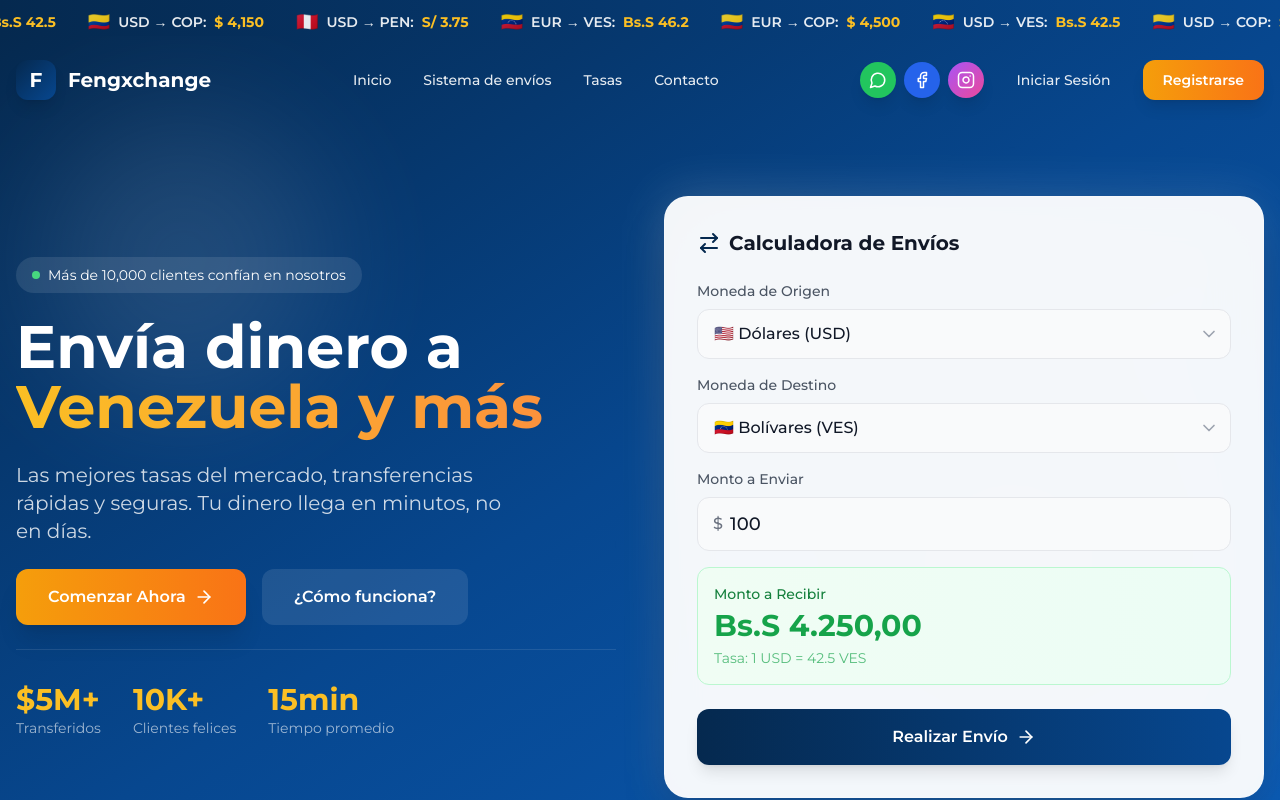
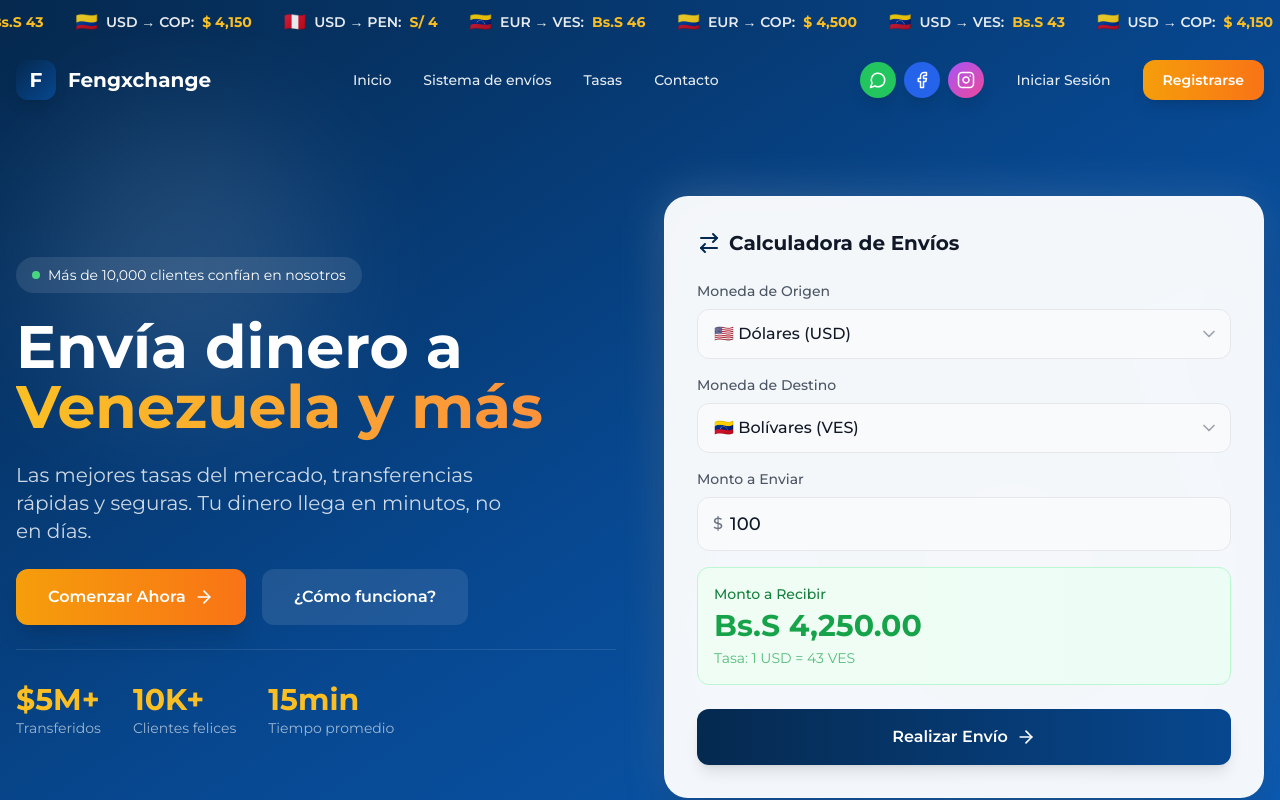
Before and after one commit to aliflowers/feng-x-change-app, a Next.js app in the folder apps/web/: page / in a window 1280 px wide. Shown: the top 800 px of the page. Built offline with nearby package versions, Linux system fonts and the light colour scheme.

Commit message:
🐛 fix: Corregido hydration mismatch en landing page
- Agregada función formatNumber con locale consistente (en-US)
- Reemplazados todos los toLocaleString que causaban diferencias servidor/cliente
- Afectadas: ticker de tasas, calculadora y tabla de tasas

```diff
--- a/apps/web/src/app/page.tsx
+++ b/apps/web/src/app/page.tsx
@@ -70,6 +70,14 @@ export default function HomePage() {
  const currentRate = exchangeRates.find(r => r.from === fromCurrency && r.to === toCurrency);
  const receivedAmount = currentRate ? (parseFloat(amount) || 0) * currentRate.rate : 0;
 
+ // Función para formatear números consistentemente (evita hydration mismatch)
+ const formatNumber = (num: number, decimals: number = 0) => {
+  return new Intl.NumberFormat('en-US', {
+   minimumFractionDigits: decimals,
+   maximumFractionDigits: decimals,
+  }).format(num);
+ };
+
  // Efecto de scroll para header sticky
  useEffect(() => {
   const handleScroll = () => setIsScrolled(window.scrollY > 50);
@@ -86,7 +94,7 @@ export default function HomePage() {
       <span key={i} className="inline-flex items-center gap-2 text-white/90 text-sm">
        <span className="text-lg">{rate.flag}</span>
        <span className="font-semibold">{rate.from} → {rate.to}:</span>
-       <span className="text-amber-400 font-bold">{rate.symbol} {rate.rate.toLocaleString()}</span>
+       <span className="text-amber-400 font-bold">{rate.symbol} {formatNumber(rate.rate)}</span>
       </span>
      ))}
     </div>
@@ -269,10 +277,10 @@ export default function HomePage() {
         <div className="mb-6 bg-gradient-to-r from-green-50 to-emerald-50 border border-green-200 rounded-xl p-4">
          <label className="text-sm font-medium text-green-700 mb-1 block">Monto a Recibir</label>
          <p className="text-3xl font-bold text-green-600">
-          {currentRate?.symbol} {receivedAmount.toLocaleString('es-VE', { minimumFractionDigits: 2 })}
+          {currentRate?.symbol} {formatNumber(receivedAmount, 2)}
          </p>
          <p className="text-sm text-green-600/70 mt-1">
-          Tasa: 1 {fromCurrency} = {currentRate?.rate.toLocaleString()} {toCurrency}
+          Tasa: 1 {fromCurrency} = {formatNumber(currentRate?.rate || 0)} {toCurrency}
          </p>
         </div>
 
@@ -413,7 +421,7 @@ export default function HomePage() {
          <span className="font-medium">{rate.to}</span>
         </span>
         <span className="text-center font-bold text-lg text-[#05294F]">
-         {rate.symbol} {rate.rate.toLocaleString()}
+         {rate.symbol} {formatNumber(rate.rate)}
         </span>
         <div className="text-right">
          <Link href="/register" className="inline-flex items-center gap-1 bg-gradient-to-r from-amber-500 to-orange-500 text-white px-4 py-2 rounded-lg font-medium text-sm hover:shadow-lg transition-all no-underline">
```
